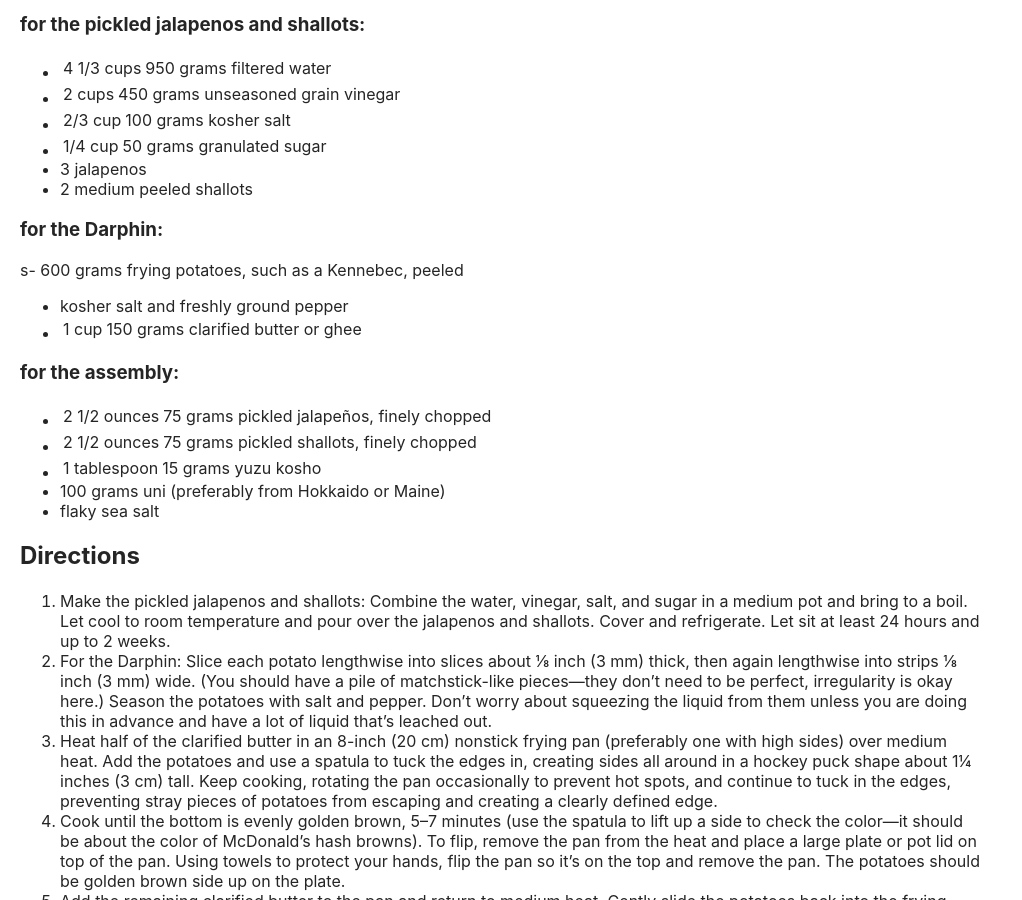
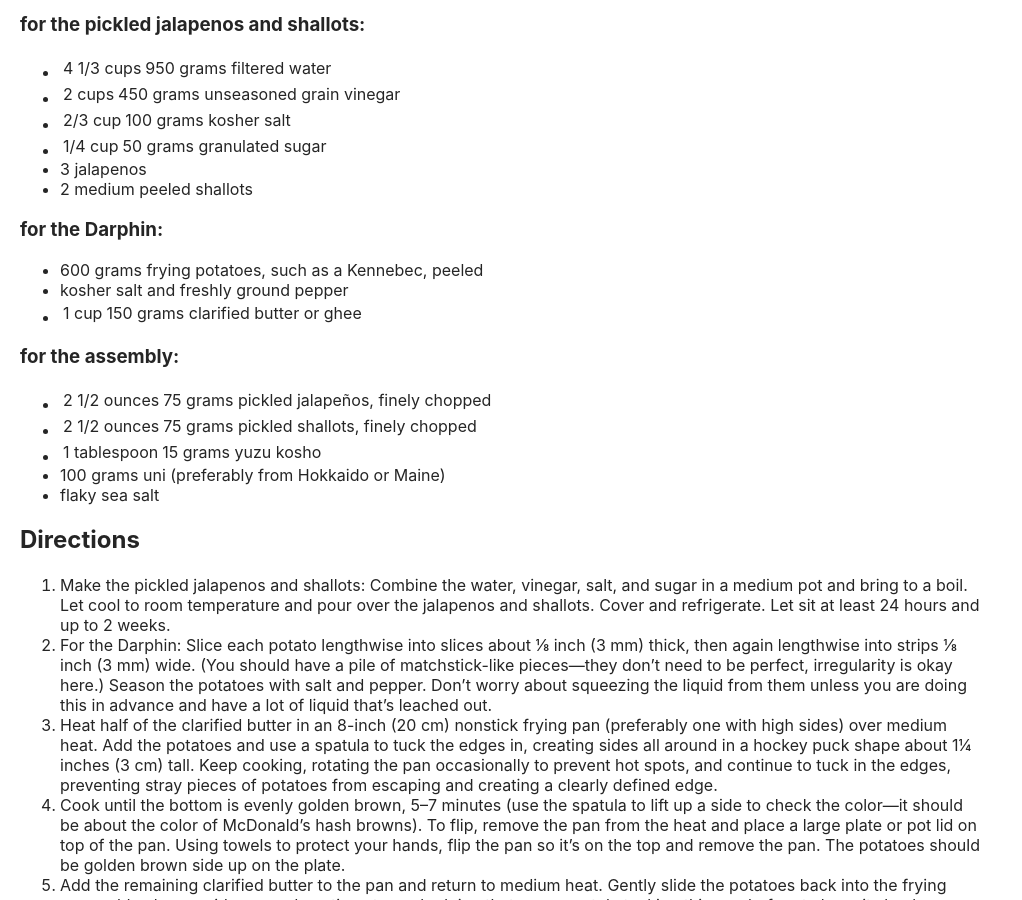
Before and after one commit to rub1/mat.cvar.no, a Jekyll site: the page built from _recipies/pommes-darphin.md, in a window 1280 px wide and 900 px high, scrolled down 814 px. Shown: the whole window, without its empty margins (0-1022 px from the left). Built offline with Jekyll 4.4.1, drawn with Linux system fonts in a browser that asks for light colours.

```diff
--- a/_recipies/pommes-darphin.md
+++ b/_recipies/pommes-darphin.md
@@ -22,7 +22,7 @@ A giant rosti or latke or potato pancake...whatever you want to call it, this is
 
 ### for the Darphin:
 
-s- 600 grams frying potatoes, such as a Kennebec, peeled
+- 600 grams frying potatoes, such as a Kennebec, peeled
 - kosher salt and freshly ground pepper
 - 1 cup|150 grams clarified butter or ghee
 
```
